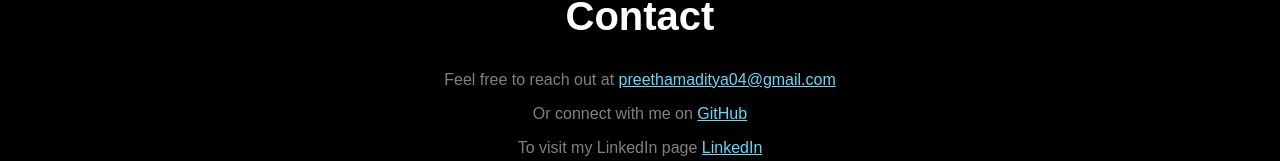
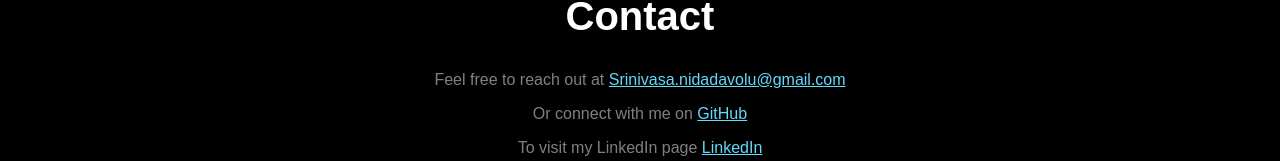
Before and after one commit to Aditya-preeth/my-webpage, a React (Create React App) app: page / in a window 1280 px wide. Shown: the part 2580-2741 px from the top of the page. Built offline with nearby package versions, Linux system fonts and the light colour scheme.

Commit message:
Update App.js

```diff
--- a/src/App.js
+++ b/src/App.js
@@ -111,7 +111,7 @@ export default function Portfolio() {
       <section id="about" style={{ padding: "5rem 1rem", textAlign: "center" }}>
         <h2 style={{ fontSize: "2.5rem", fontWeight: "bold", marginBottom: "2rem" }}>About Me</h2>
         <img
-          src="/image.png"
+  src={process.env.PUBLIC_URL + "/image.png"}
   alt="Profile"
   style={{
     width: "200px",
@@ -119,6 +119,7 @@ export default function Portfolio() {
     marginBottom: "1rem",
   }}
 />
+
         <p style={{ maxWidth: "600px", margin: "0 auto", color: "gray" }}>
         Computer Science graduate with hands-on experience in full-stack web application development, specializing in building responsive, scalable, and maintainable web solutions. Proficient in HTML, CSS, JavaScript, React.js, and AngularJS for frontend development, with backend experience using Python and Django. Skilled in developing and consuming RESTful APIs, implementing application logic, and collaborating using Git-based version control. Strong understanding of software development life cycle (SDLC), testing methodologies, and deployment workflows. Motivated to contribute to real-world projects by delivering clean, efficient, and user-focused applications.
         </p>
@@ -200,7 +201,7 @@ export default function Portfolio() {
       <section id="contact" style={{ padding: "5rem 1rem", textAlign: "center" }}>
         <h2 style={{ fontSize: "2.5rem", fontWeight: "bold", marginBottom: "2rem" }}>Contact</h2>
         <p style={{ color: "gray" }}>
-          Feel free to reach out at <a href="Srinivasa.nidadavolu@gmail.com" style={{ color: "#61dafb" }}>preethamaditya04@gmail.com</a>
+          Feel free to reach out at <a href="Srinivasa.nidadavolu@gmail.com" style={{ color: "#61dafb" }}>Srinivasa.nidadavolu@gmail.com</a>
         </p>
         <p style={{ color: "gray", marginTop: "1rem" }}>
           Or connect with me on <a href="https://github.com/Aditya-preeth" target="_blank" rel="noopener noreferrer" style={{ color: "#61dafb" }}>GitHub</a>
```
Lines whose indentation alone changed are shown as unchanged.
